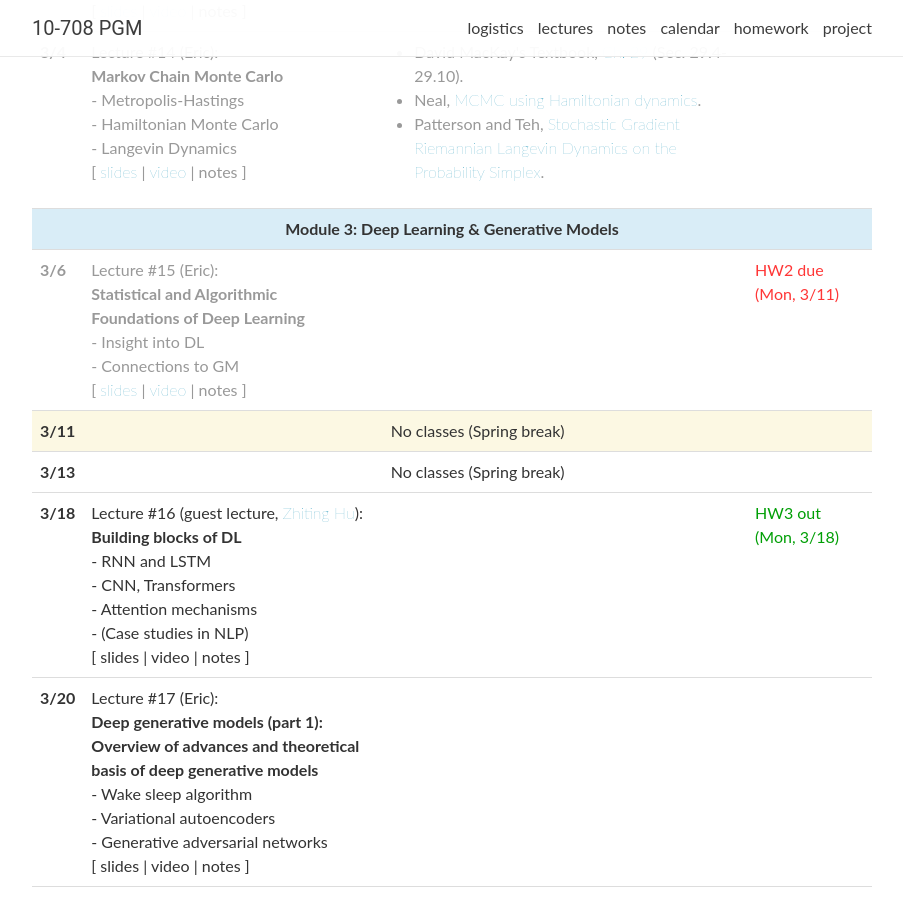
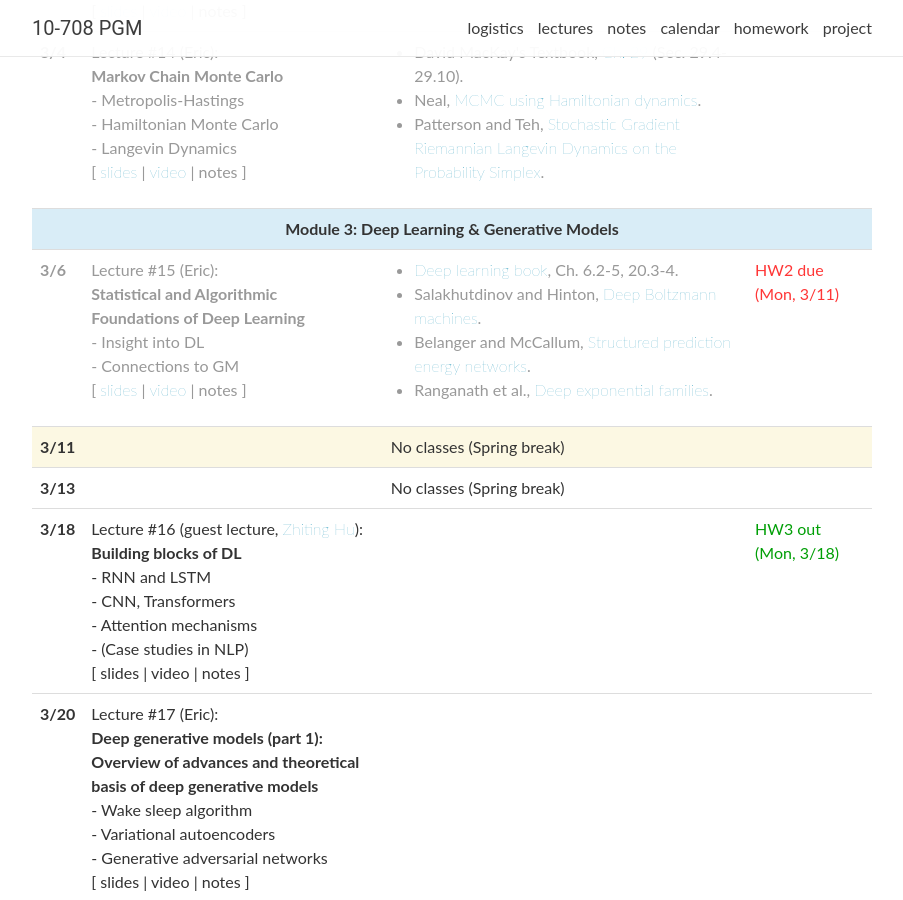
Before and after one commit to sailinglab/pgm-spring-2019, a Jekyll site: the page built from _pages/lectures.md, in a window 1280 px wide and 900 px high, scrolled down 2526 px. Shown: the whole window, without its empty margins (188-1091 px from the left). Built offline with Jekyll 4.4.1, drawn with Linux system fonts in a browser that asks for light colours; nearby versions of some CDN libraries; comment, search, counter and statistics services are not loaded.

Commit message:
Update lectures.yml

```diff
--- a/_data/lectures.yml
+++ b/_data/lectures.yml
@@ -219,6 +219,10 @@
   video: "https://scs.hosted.panopto.com/Panopto/Pages/Viewer.aspx?id=caa6ce42-b7b9-4145-bc4c-a9d0012ce923"
   notes:
   readings:
+    - <a href="http://www.deeplearningbook.org/" target="_blank">Deep learning book</a>, Ch. 6.2-5, 20.3-4.
+    - Salakhutdinov and Hinton, <a href="http://www.jmlr.org/proceedings/papers/v5/salakhutdinov09a/salakhutdinov09a.pdf" target="_blank">Deep Boltzmann machines</a>.
+    - Belanger and McCallum, <a href="https://people.cs.umass.edu/~belanger/belanger_spen_icml.pdf" target="_blank">Structured prediction energy networks</a>.
+    - Ranganath et al., <a href="http://www.jmlr.org/proceedings/papers/v38/ranganath15.pdf" target="_blank">Deep exponential families</a>.
   logistics: >
     <span class="deadline">HW2 due (Mon, 3/11)</span>
 
```
